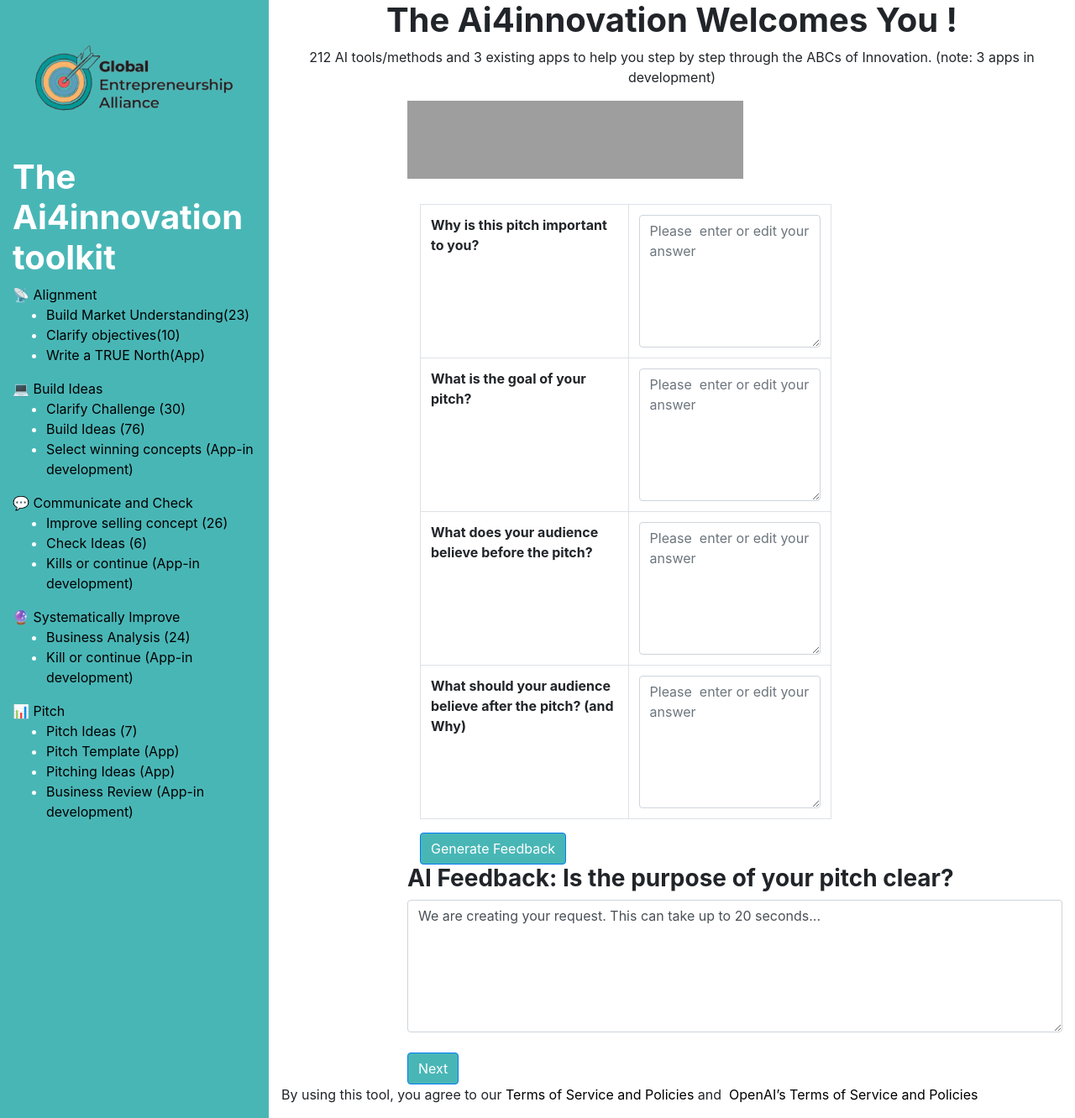
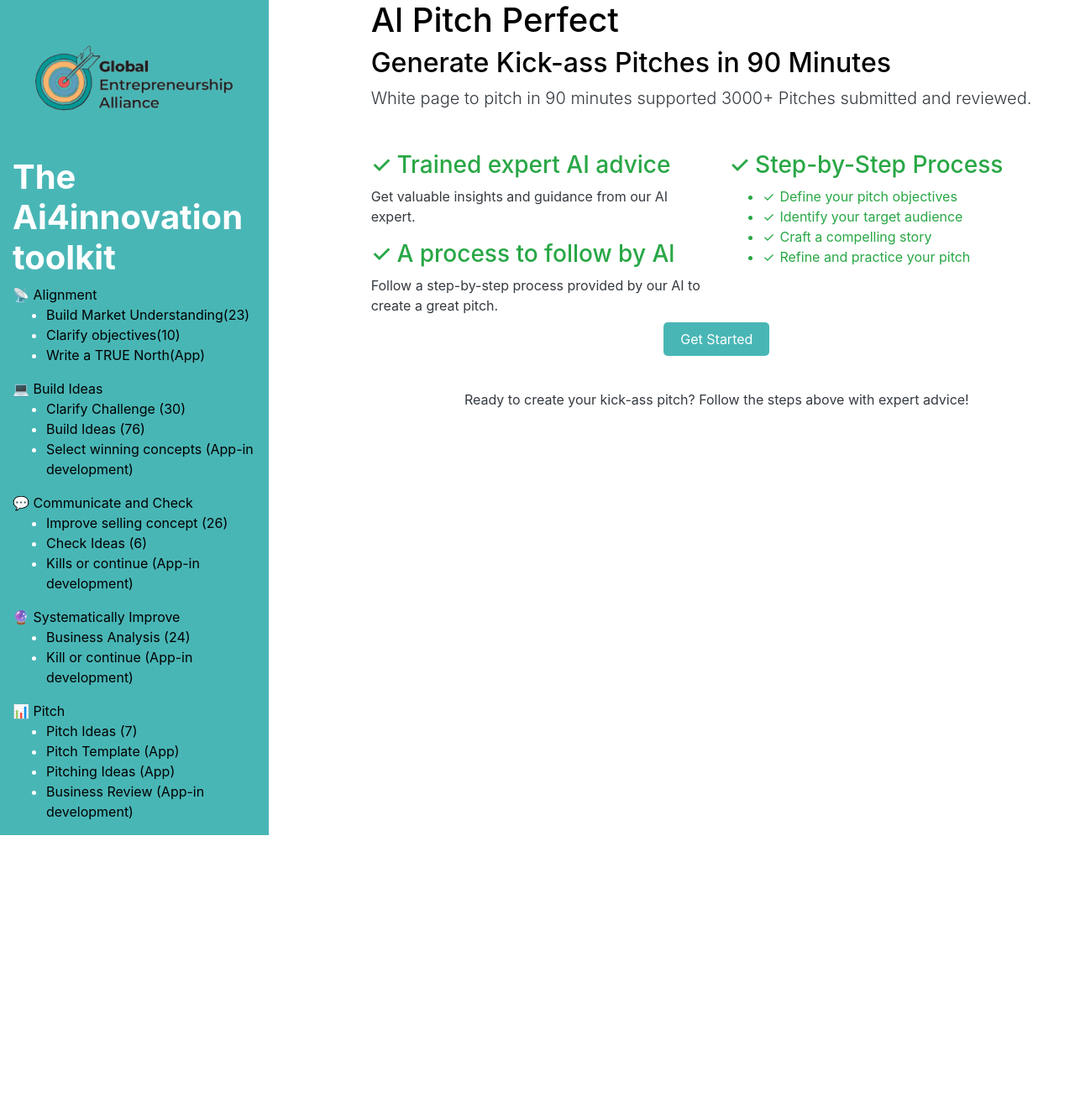
Before and after one commit to taurtk/pyapp, a Flask app: page / in a window 1280 px wide. Shown: the whole page at 84% size. After the commit the page ends 995 px from the top, so only its background shows below. Run offline with Flask 2, Linux system fonts and the light colour scheme; some libraries are stand-ins or nearby versions.

Commit message:
added missing and desing

```diff
--- a/app.py
+++ b/app.py
@@ -15,6 +15,10 @@ def prompts_for_analysis():
     return prompts
 
 @app.route('/')
+def welcome():
+    return render_template('welcome.html')
+
+@app.route('/index')
 def index():
     return render_template('index.html')
 
@@ -43,7 +47,7 @@ def more():
 user_inputs = {
     'step1': {'input1': '', 'input2': '', 'input3': '', 'input4': ''},
     'step2': {'input1': '', 'input2': '', 'input3': '', 'input4': ''},
-    'step3': {'input1': '', 'input2': '', 'input3': '', 'input4': '','input5':''},
+    'step3': {'input1': '', 'input2': '', 'input3': '', 'input4': '','input5':'','input6':'','input7':''},
     'step4': {'input1': '', 'input2': ''},
 }
 
@@ -65,11 +69,12 @@ def generate_feedback():
 #     pitch_input4 =user_input4 = user_inputs[3]
     # print('i am here',pitch_input1)
 
-    step11 = f"""Here are some notes on a presentation we are preparing. We think people believe the following now:
+
+    step11 = f"""Here are some notes on a presentation we are preparing. We think people believe the following now
     |{user_inputs['step1']['input3']} After our talk we want them to believe
     |{user_inputs['step1']['input4']}
     The end objective of this pitch is
-    |{user_inputs['step1']['input2']} Based on these notes does it appear we have a clear objective for our presentation"""
+    |{user_inputs['step1']['input2']} Based on these notes does it appear we have a clear objective for our presentation?"""
         # # Loop through prompts and get responses from ChatGPT
     for prompt in prompts_for_analysis():
             # Call OpenAI API
@@ -78,7 +83,7 @@ def generate_feedback():
                 messages=[
                 {"role": "user", "content": step11}
             ],
-                max_tokens=150
+
             )
             # Append the response to the list
         feedback =  response.choices[0].message.content
@@ -116,7 +121,7 @@ def generate_feedback1():
                 messages=[
                 {"role": "user", "content": step12}
             ],
-                max_tokens=150
+
             )
             # Append the response to the list
         feedback =  response.choices[0].message.content
@@ -130,7 +135,7 @@ def generate_feedback1():
 @app.route('/generate_feedback2', methods=['POST'])
 def generate_feedback2():
     # Define a list to store user inputs
-    for i in range(1, 6):
+    for i in range(1, 8):
         input_key = f'input{i}'
         user_inputs['step3'][input_key] = request.form[f'user_input{i}']
     # try:
@@ -142,21 +147,16 @@ def generate_feedback2():
     # pitch_input12 =user_input5 = user_inputs[4]
 
 
-    step2 =f"""
 
- Here are they key elements of our business pitch
-   | PROBLEM - WHAT is the problem and for whom
-    {user_inputs['step3']['input1']} PROMISE- In clear simple terms,
-   what is the benefit you are offering
-   {user_inputs['step3']['input2']} PROOF
-   - Why should we believe you can do this
-     {user_inputs['step3']['input3']} PAYOFF
-         - Dramatic Difference (how their life will be
-           better/different){user_inputs['step3']['input4']}PAYOFF - Dramatic Difference
-               (how their life will be better/different)
-              {user_inputs['step3']['input5']}
-               Based on this pitch is their clear
-                 evidence this company could makea profit ?"""
+
+    step21=f"""Here are 3 parts of a presenation we are are working on
+We aim to solve this "problem'
+|{user_inputs['step3']['input1']}
+The benefit we offer is |
+|{user_inputs['step3']['input2']}
+The reason to believe is |
+|{user_inputs['step3']['input3']} Is the problem
+, benefit and reasons to bleieve clear ?"""
 
         # # Loop through prompts and get responses from ChatGPT
     for prompt in prompts_for_analysis():
@@ -164,16 +164,59 @@ def generate_feedback2():
         response = openai.ChatCompletion.create(
                 model = "gpt-3.5-turbo",  # You can choose a different engine
                 messages=[
-                {"role": "user", "content": step2}
+                {"role": "user", "content": step21}
             ],
-                max_tokens=150
+
             )
             # Append the response to the list
         feedback =  response.choices[0].message.content
         print(feedback)
 
 
-    return render_template('step2.html', user_inputs=user_inputs, feedback=feedback)
+    step22=f"""Earlier we shared three parts
+of a presentation.
+These are | We aim to solve this
+"problem' |{user_inputs['step3']['input1']}
+The benefit we offer is |{user_inputs['step3']['input2']}
+The reason to believe is | {user_inputs['step3']['input3']}
+We want plan to make this promise to people
+|We want plan to make this promise to people
+|{user_inputs['step3']['input5']} and profits from
+ {user_inputs['step3']['input6']} Is this promise clear and
+compelling ?
+
+Here are they key elements of our
+business pitch | PROBLEM -
+WHAT is the problem and for whom
+{user_inputs['step3']['input1']} PROMISE- In clear simple terms,
+what is the benefit you are offering
+{user_inputs['step3']['input2']}
+PROOF -3
+PAYOFF - Dramatic Difference (how their life
+
+  will be better/different)4 PAYOFF - Dramatic Difference
+(how their life will be better/different)
+{user_inputs['step3']['input5']}
+Based on this pitch is their clear evidence
+this company could makea profit ?"""
+
+     # # Loop through prompts and get responses from ChatGPT
+    for prompt in prompts_for_analysis():
+            # Call OpenAI API
+        response = openai.ChatCompletion.create(
+                model = "gpt-3.5-turbo",  # You can choose a different engine
+                messages=[
+                {"role": "user", "content": step22}
+            ],
+
+            )
+            # Append the response to the list
+        feedback1 =  response.choices[0].message.content
+        print(feedback1)
+
+
+
+    return render_template('step2.html', user_inputs=user_inputs, feedback=feedback+'\n \n  Feedback 2:'+feedback1)
 
 
 
@@ -202,7 +245,7 @@ def generate_feedback3():
                 messages=[
                 {"role": "user", "content": step3}
             ],
-                max_tokens=150
+
             )
             # Append the response to the list
         feedback =  response.choices[0].message.content
@@ -244,7 +287,7 @@ def generate_pitch():
                 messages=[
                 {"role": "user", "content": pitch_prompt}
             ],
-                max_tokens=150
+
             )
             # Append the response to the list
         feedback =  response.choices[0].message.content
@@ -292,7 +335,7 @@ def generate_pitch():
 #                 messages=[
 #                 {"role": "user", "content": step1}
 #             ],
-#                 max_tokens=150
+#
 #             )
 
 #         print(response)
--- a/templates/index.html
+++ b/templates/index.html
@@ -5,7 +5,8 @@
     <meta charset="UTF-8">
     <meta name="viewport" content="width=device-width, initial-scale=1.0">
     <link rel="stylesheet" href="https://maxcdn.bootstrapcdn.com/bootstrap/4.0.0/css/bootstrap.min.css">
-    <link rel="stylesheet" href="style.css">
+    <link rel="stylesheet" href="https://cdnjs.cloudflare.com/ajax/libs/font-awesome/5.15.3/css/all.min.css">
+    <link rel="stylesheet" type="text/css" href="{{ url_for('static', filename='style.css') }}">
     <title>Ai4innovation Toolkit</title>
     <style>
         .sidebar {
@@ -124,8 +125,11 @@
                     <div class="section">
                         <div class="hero-title">
                             <h1 class="h1">
-                                <strong>The Ai4innovation Welcomes You !</strong>
+
+
+                                <strong>The AI pitch-maker tool: Make a 3-5 minute pitch fast</strong>
                             </h1>
+
                         </div>
                         <!--
                 <ol class="steps">
@@ -134,11 +138,20 @@
                     <li class="step">Step 3</li>
 
                 </ol> -->
+                        <ul class="styled-list">
+                            <li><strong>A step by step process to make a great pitch</strong></li>
+                            <li> <strong> Expert advice based on thousands of pitches</strong></li>
+                        </l>
+                        <p >
 
-                        <p class="paragraph subtitle">
-                            212 AI tools/methods and 3 existing apps to help you step by step through the ABCs of
-                            Innovation. (note: 3 apps in development)
+
+
+                            <strong>Get started now. </strong>
+
+
                         </p>
+
+                        <h6  >Step 1: Define your core message and objective</h6>
 
 
 
@@ -163,28 +176,31 @@
                                             <table class="table table-bordered table-no-left-border">
                                                 <tbody>
                                                     <tr>
+
+                                                    </tr>
+                                                    <tr>
                                                         <td><strong>Why is this pitch important to you?</strong></td>
                                                         <td>
                                                             <textarea class="form-control wide-textarea w-100"
                                                                 placeholder="Please  enter or edit your  answer"
-                                                                rows="6" cols="50" name="user_input1"></textarea>
+                                                                rows="4" cols="50" name="user_input1" required></textarea>
                                                         </td>
                                                     </tr>
-                                                    <tr>
+                                                     <tr>
                                                         <td><strong>What is the goal of your pitch?</strong></td>
                                                         <td>
-                                                            <textarea class="form-control" rows="6"
+                                                            <textarea class="form-control" rows="4"
                                                                 placeholder="Please  enter or edit your  answer"
-                                                                name="user_input2"></textarea>
+                                                                name="user_input2" required></textarea>
                                                         </td>
                                                     </tr>
                                                     <tr>
                                                         <td><strong>What does your audience believe before the
                                                                 pitch?</strong></td>
                                                         <td>
-                                                            <textarea class="form-control" rows="6"
+                                                            <textarea class="form-control" rows="4"
                                                                 placeholder="Please  enter or edit your  answer"
-                                                                name="user_input3"></textarea>
+                                                                name="user_input3" required></textarea>
                                                         </td>
                                                     </tr>
                                                     <tr>
@@ -192,9 +208,9 @@
                                                                 (and
                                                                 Why)</strong></td>
                                                         <td>
-                                                            <textarea class="form-control" rows="6"
+                                                            <textarea class="form-control" rows="4"
                                                                 placeholder="Please  enter or edit your  answer"
-                                                                name="user_input4"></textarea>
+                                                                name="user_input4" required></textarea>
                                                         </td>
                                                     </tr>
                                                 </tbody>
@@ -249,7 +265,7 @@
 
 
     <script src="https://ajax.googleapis.com/ajax/libs/jquery/3.5.1/jquery.min.js"></script>
-    <script>
+    <!-- <script>
         var interval = setInterval(update_progress, 1000);
         function update_progress() {
             $.get('/progress').done(function (n) {
@@ -271,7 +287,7 @@
                 clearInterval(interval);
             });
         }
-    </script>
+    </script> -->
 
     <script>
         function continueToNextPage() {
--- /dev/null
+++ b/templates/welcome.html
@@ -0,0 +1,203 @@
+<!DOCTYPE html>
+<html lang="en">
+
+<head>
+    <meta charset="UTF-8">
+    <meta name="viewport" content="width=device-width, initial-scale=1.0">
+    <link rel="stylesheet" href="https://maxcdn.bootstrapcdn.com/bootstrap/4.0.0/css/bootstrap.min.css">
+    <link rel="stylesheet" href="https://cdnjs.cloudflare.com/ajax/libs/font-awesome/5.15.3/css/all.min.css">
+    <link rel="stylesheet" type="text/css" href="{{ url_for('static', filename='style.css') }}">
+    <title>Al Pitch Perfect</title>
+    <style>
+        .sidebar {
+            background-color: #49b6b6;
+            color: white;
+        }
+
+        .tablecontainer {
+            background-color: white;
+        }
+
+        .table-no-left-border td:first-child {
+            border-left: none;
+        }
+
+        .table-no-left-border td {
+            border-right: 1px solid #dee2e6;
+        }
+
+        .btn {
+            background-color: #49b6b6;
+        }
+
+        a {
+            text-decoration: none;
+            color: black;
+        }
+
+        .progressbar {
+            justify-content: center;
+            align-items: center;
+            margin-left: 150px;
+        }
+
+        .hero-title {
+            text-align: center;
+        }
+
+        .subtitle {
+            text-align: center;
+        }
+
+        .wide-textarea {
+            width: 100%;
+            /* You can adjust this value based on your preferences */
+        }
+
+        form {
+            align-items: center;
+            justify-content: center;
+        }
+
+        .container_ {
+            align-items: center;
+            justify-content: center;
+            margin-left: 150px;
+        }
+
+        body {
+            background-color: white;
+            color: #343a40;
+        }
+
+        .container {
+            margin-top: 50px;
+        }
+
+        h1, h2, h3 {
+            color: black;
+        }
+        .h4-special{
+            color: white
+        }
+
+        .green-check {
+            color: #28a745;
+        }
+
+        .green-check:before {
+            content: "\2713";
+            display: inline-block;
+            margin-right: 6px;
+        }
+
+        .get-started-btn {
+            background-color: #49b6b6;
+            color: white;
+            padding: 10px 20px;
+            border: none;
+            border-radius: 5px;
+            text-decoration: none;
+            font-size: 16px;
+            cursor: pointer;
+        }
+    </style>
+</head>
+
+<body>
+
+    <div class="container-fluid">
+        <div class="row">
+            <!-- Sidebar with background color -->
+            <div class="col-md-3 sidebar">
+                <!-- Your sidebar content goes here -->
+                <a href="/" class="w-inline-block">
+                    <img src="/static/Capture.PNG" alt="" class="image-2 img-fluid">
+                </a>
+                <div class="div-block-3 ">
+                    <h1 class="h4-special">
+                        <strong>The Ai4innovation toolkit</strong>
+                    </h1>
+                    <a href="#" class="button-tools-inline w-button">📡 Alignment</a>
+                    <ul>
+                        <li><a href="#" class="list-item point-button">Build Market Understanding(23)</a></li>
+                        <li><a href="#" class="list-item point-button">Clarify objectives(10)</a></li>
+                        <li><a href="#" class="list-item point-button">Write a TRUE North(App)</a></li>
+                    </ul>
+
+                    <a href="#" class="button-tools-inline w-button">💻 Build Ideas</a>
+                    <ul>
+                        <li><a href="#" class="list-item point-button">Clarify Challenge (30)</a></li>
+                        <li><a href="/build" class="list-item point-button">Build Ideas (76)</a></li>
+                        <li><a href="#" class="list-item point-button">Select winning concepts (App-in development)</a>
+                        </li>
+                    </ul>
+
+                    <a href="#" class="button-tools-inline w-button">💬 Communicate and Check</a>
+                    <ul>
+                        <li><a href="#" class="list-item point-button">Improve selling concept (26)</a></li>
+                        <li><a href="#" class="list-item point-button">Check Ideas (6)</a></li>
+                        <li><a href="#" class="list-item point-button">Kills or continue (App-in development)</a></li>
+                    </ul>
+
+                    <a href="#" class="button-tools-inline w-button">🔮 Systematically Improve</a>
+                    <ul>
+                        <li><a href="#" class="list-item point-button">Business Analysis (24)</a></li>
+                        <li><a href="#" class="list-item point-button">Kill or continue (App-in development)</a></li>
+                    </ul>
+
+                    <a href="#" class="button-tools-inline w-button">📊 Pitch</a>
+                    <ul>
+                        <li><a href="#" class="list-item point-button">Pitch Ideas (7)</a></li>
+                        <li><a href="#" class="list-item point-button">Pitch Template (App)</a></li>
+                        <li><a href="#" class="list-item point-button">Pitching Ideas (App)</a></li>
+                        <li><a href="#" class="list-item point-button">Business Review (App-in development)</a></li>
+                    </ul>
+                </div>
+            </div>
+
+            <div class="col-md-8 offset-md-1 text-left">
+                <h1>Al Pitch Perfect</h1>
+                <h2>Generate Kick-ass Pitches in 90 Minutes</h2>
+                <p class="lead">White page to pitch in 90 minutes supported 3000+ Pitches submitted and reviewed.</p>
+
+                <div class="row mt-5">
+                    <div class="col-md-6">
+                        <h3 class="green-check">Trained expert AI advice</h3>
+                        <p>Get valuable insights and guidance from our AI expert.</p>
+
+                        <h3 class="green-check">A process to follow by Al</h3>
+                        <p>Follow a step-by-step process provided by our AI to create a great pitch.</p>
+                    </div>
+
+                    <div class="col-md-6">
+                        <h3 class="green-check">Step-by-Step Process</h3>
+                        <ul>
+                            <li class="green-check">Define your pitch objectives</li>
+                            <li class="green-check">Identify your target audience</li>
+                            <li class="green-check">Craft a compelling story</li>
+                            <li class="green-check">Refine and practice your pitch</li>
+                        </ul>
+                    </div>
+                </div>
+
+                <div class="col-md-12 text-center">
+                    <a href="/index" class="get-started-btn">Get Started</a>
+                </div>
+
+                <div class="row mt-5">
+                    <div class="col-md-12 text-center">
+                        <p>Ready to create your kick-ass pitch? Follow the steps above with expert advice!</p>
+                    </div>
+                </div>
+            </div>
+        </div>
+    </div>
+
+    <script src="https://code.jquery.com/jquery-3.2.1.slim.min.js"></script>
+    <script src="https://cdnjs.cloudflare.com/ajax/libs/popper.js/1.12.9/umd/popper.min.js"></script>
+    <script src="https://maxcdn.bootstrapcdn.com/bootstrap/4.0.0/js/bootstrap.min.js"></script>
+
+</body>
+
+</html>
```
Also changed, not shown: prompts.py (+6 -7 lines), templates/step1.html (+6 -9 lines), templates/step2.html (+31 -16 lines), templates/step3.html (+5 -7 lines).
